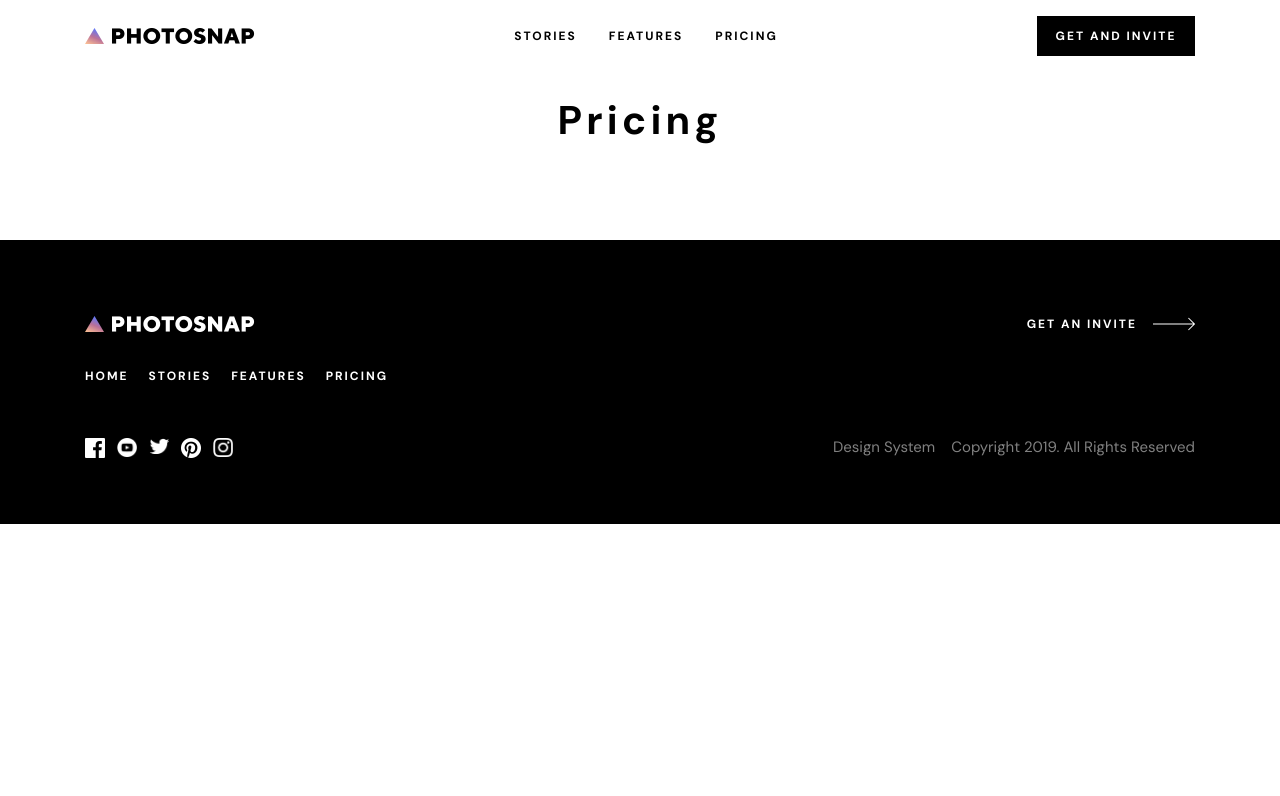
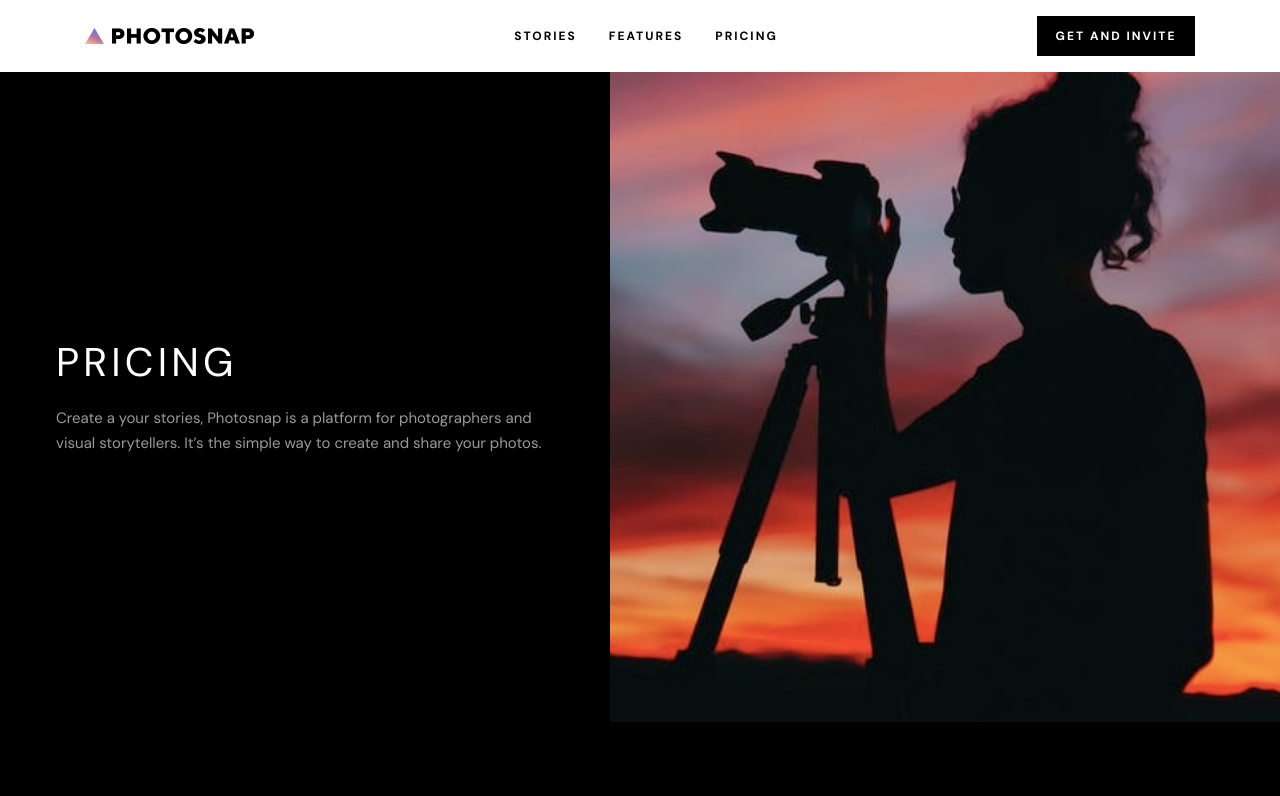
Before and after one commit to sergioreynoso/photosnap-multi-page-website, a Next.js app: page /pricing in a window 1280 px wide. Shown: the top 796 px of the page. Built offline with nearby package versions, Linux system fonts and the light colour scheme.

Commit message:
add header to pricing page

```diff
--- a/src/app/pricing/page.tsx
+++ b/src/app/pricing/page.tsx
@@ -1,7 +1,16 @@
+import { pricingData } from "@/data";
+import PrimaryHeroCard from "@/src/components/cards/primary-hero-card";
+
 export default function Pricing() {
+  const { title, body, image } = pricingData.hero;
   return (
-    <main className="flex flex-col items-center justify-between p-24">
-      <h1 className="text-3xl font-bold">Pricing</h1>
+    <main className="mx-auto max-w-[1440px] pt-18">
+      <PrimaryHeroCard image={image}>
+        <div className="flex flex-col items-start gap-5">
+          <h1 className="text-2xl uppercase tablet:text-3xl">{title}</h1>
+          <p className="text-sm opacity-60">{body}</p>
+        </div>
+      </PrimaryHeroCard>
     </main>
   );
 }
```
